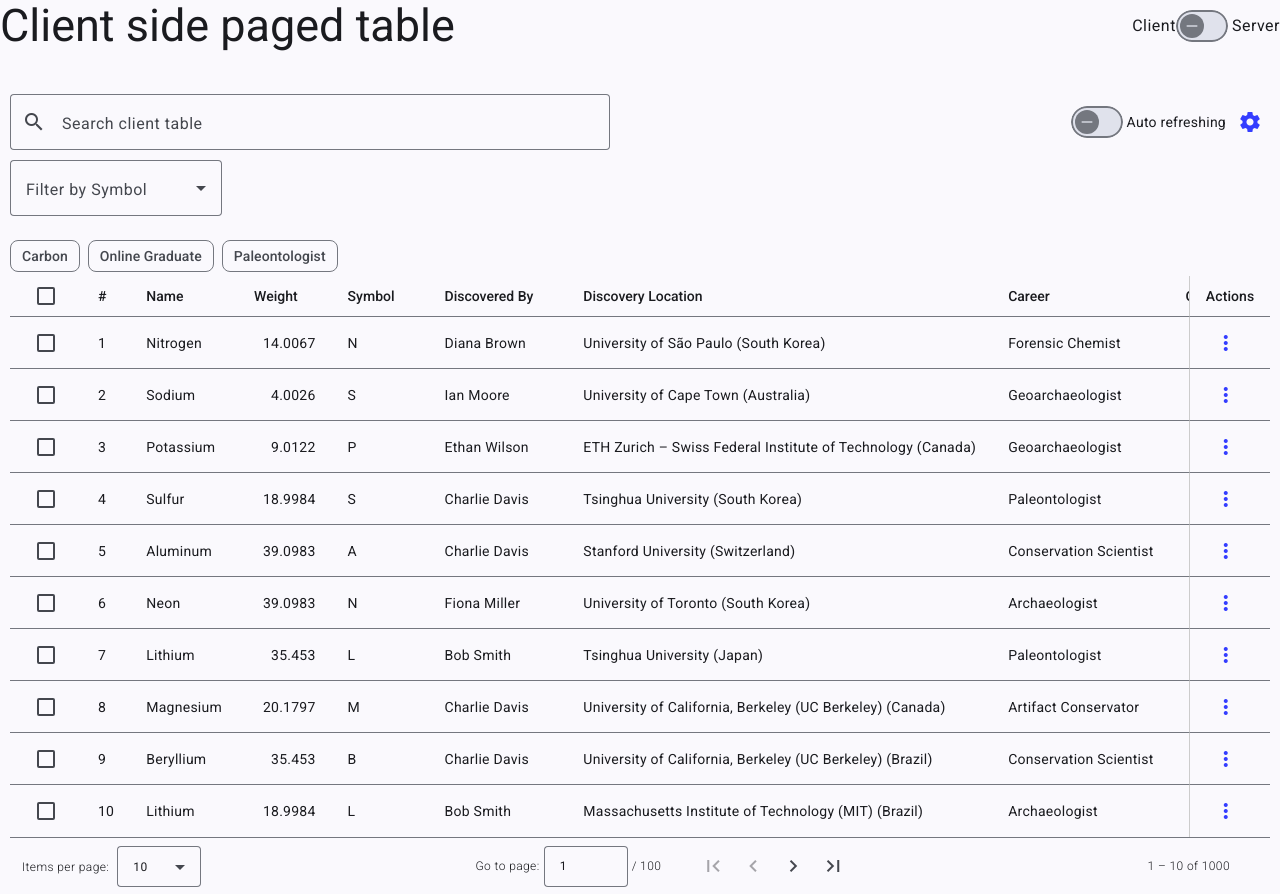
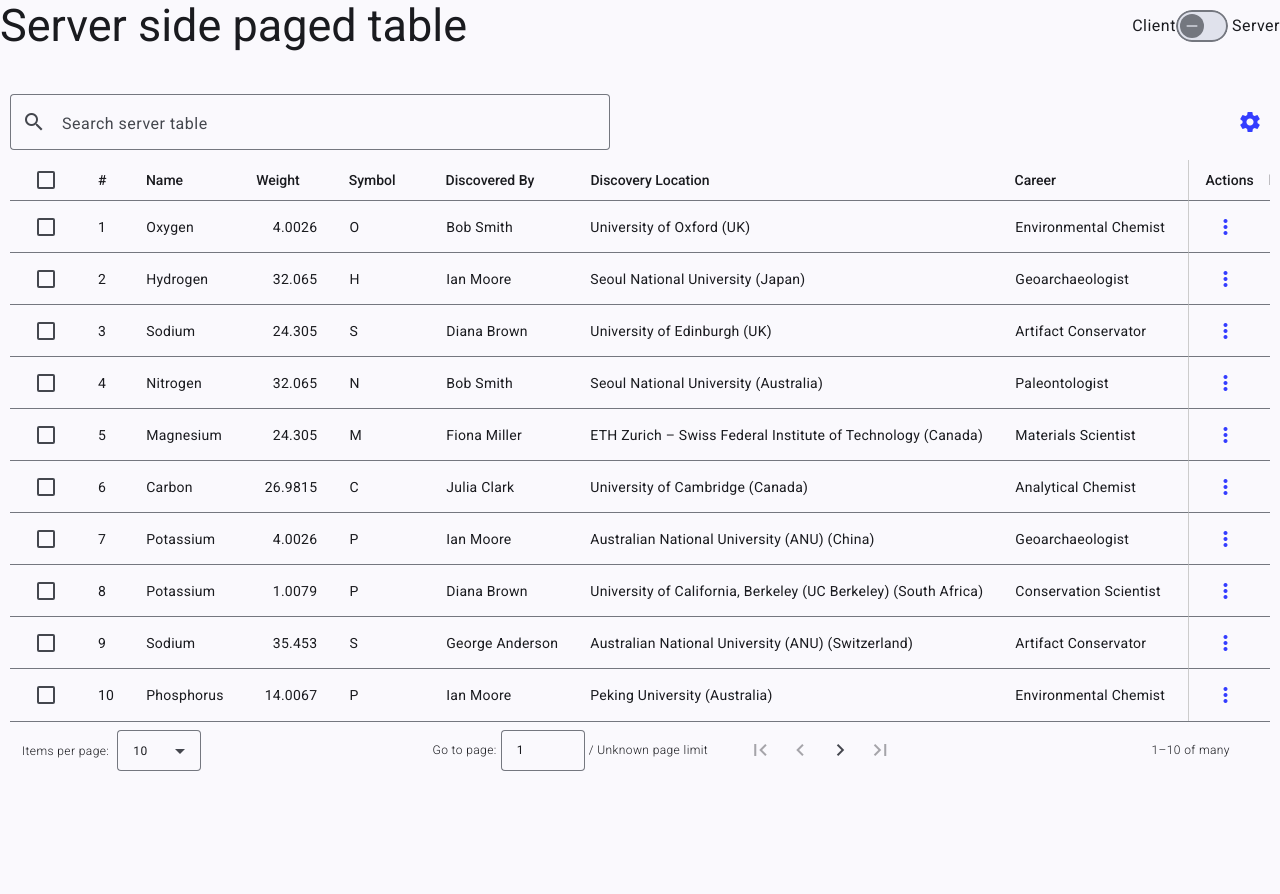
Before and after one commit to this-wastes-time/sp1-custom-table, an Angular app in the folder sp1-custom-table/: page / in a window 1280 px wide. After the commit the page ends 800 px from the top, so only its background shows below. Built offline with nearby package versions, Linux system fonts and the light colour scheme.

Commit message:
resolves #111; change loading feedback strategy to indeterminate progress bar

```diff
--- a/sp1-custom-table/src/app/app.component.ts
+++ b/sp1-custom-table/src/app/app.component.ts
@@ -255,7 +255,7 @@ export class AppComponent implements OnInit {
   _refreshIntervalId!: ReturnType<typeof setTimeout>;;
 
   // Example toggle var.
-  toggleExample: 'client' | 'server' = 'client';
+  toggleExample: 'client' | 'server' = 'server';
 
   constructor(
     private mockService: MockDataService,
--- a/sp1-custom-table/src/app/shared/components/table/table.component.html
+++ b/sp1-custom-table/src/app/shared/components/table/table.component.html
@@ -6,14 +6,6 @@
   </mat-sidenav>
   <mat-sidenav-content>
     @if (tableConfig) {
-      <div [style.position]="'relative'">
-        <div class="spinner-div"
-          twtGeneralSpinner
-          [spinnerBusy]="loading"
-          [spinnerColor]="'accent'"
-          [style.z-index]="loadingTail ? 110 : -1">
-        </div>
-
       <div class="table-filter-container">
         <!-- Table search bar -->
         @if (tableConfig.searchBarConfig) {
@@ -119,6 +111,12 @@
       <ng-content />
 
       <div class="table-container" [class.is-loading]="loading">
+        @if (loadingTail) {
+          <mat-progress-bar
+            mode="indeterminate"
+            [@fadeInOut]>
+          </mat-progress-bar>
+        }
         <table mat-table
           [dataSource]="tableData"
           matSort
@@ -218,7 +216,6 @@
           <tr *matNoDataRow>No data to display</tr>
         </table>
       </div>
-      </div>
     }
   </mat-sidenav-content>
 </mat-sidenav-container>
--- a/sp1-custom-table/src/app/shared/components/table/table.component.scss
+++ b/sp1-custom-table/src/app/shared/components/table/table.component.scss
@@ -34,7 +34,9 @@
   overflow: auto;
 
   &.is-loading {
-    opacity: 55%;
+    :not(:first-child) {
+      opacity: 55%;
+    }
   }
 }
 
--- a/sp1-custom-table/src/app/shared/components/table/table.component.ts
+++ b/sp1-custom-table/src/app/shared/components/table/table.component.ts
@@ -45,6 +45,12 @@ const DEBOUNCE_DELAY = 500;
         animate('125ms', style({ transform: 'translateY(-1.5em)' })), // Move
         animate('300ms ease-out', style({ opacity: 1 })), // Fade in
       ]),
+    ]),
+    trigger('fadeInOut', [
+      state('void', style({ opacity: 0 })), // Initial state (hidden)
+      state('*', style({ opacity: 1 })),    // Final state (visible)
+      transition(':enter', animate('300ms ease-in')), // Fade in
+      transition(':leave', animate('200ms ease-out')) // Fade out
     ])
   ],
 })
--- a/sp1-custom-table/src/app/shared/components/table/table.module.ts
+++ b/sp1-custom-table/src/app/shared/components/table/table.module.ts
@@ -7,7 +7,6 @@ import { MatIconModule } from '@angular/material/icon';
 import { MatSortModule } from '@angular/material/sort';
 import { MatCheckboxModule } from '@angular/material/checkbox';
 import { ReactiveFormsModule } from '@angular/forms';
-import { GeneralSpinnerDirective } from '../../directives/general-spinner.directive';
 import { MatSlideToggleModule } from '@angular/material/slide-toggle';
 import { MatSidenavModule } from '@angular/material/sidenav';
 import { SpanFillerComponent } from '../span-filler/span-filler.component';
@@ -15,6 +14,7 @@ import { MatTooltipModule } from '@angular/material/tooltip';
 import { PathValuePipe } from '../../pipes/path-value.pipe';
 import { MatFormFieldModule } from '@angular/material/form-field';
 import { MatInputModule } from '@angular/material/input';
+import { MatProgressBarModule } from '@angular/material/progress-bar';
 
 const material = [
   CommonModule,
@@ -29,7 +29,8 @@ const material = [
   MatTooltipModule,
   ReactiveFormsModule,
   MatFormFieldModule,
-  MatInputModule
+  MatInputModule,
+  MatProgressBarModule,
 ];
 
 const components = [
@@ -40,23 +41,17 @@ const pipes = [
   PathValuePipe,
 ];
 
-const directives = [
-  GeneralSpinnerDirective,
-];
-
 @NgModule({
   declarations: [],
   imports: [
     material,
     components,
     pipes,
-    directives,
   ],
   exports: [
     material,
     components,
     pipes,
-    directives,
   ],
 })
 export class TableModule { }
```
Lines whose indentation alone changed are shown as unchanged.
